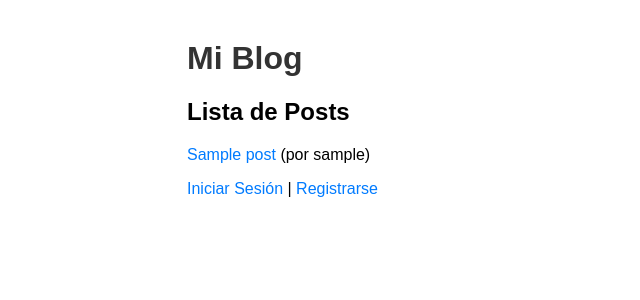
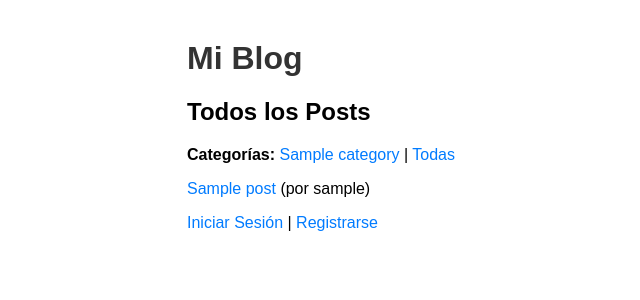
Before and after one commit to Ditract/blog-django, a Django app: page /blog/ in a window 1280 px wide. Shown: the top 300 px of the page, without its empty margins (53-693 px from the left). Run offline with Django 5.2, Linux system fonts and the light colour scheme; tables that the repository leaves empty hold one stand-in row (values such as "Sample post").

Commit message:
add categories

```diff
--- a/blog/forms.py
+++ b/blog/forms.py
@@ -4,4 +4,7 @@ from blog.models import Post
 class PostForm(forms.ModelForm):
     class Meta:
         model = Post
-        fields = ['titulo','contenido']
+        fields = ['titulo','contenido', 'categorias']
+        widgets = {
+            'categorias': forms.CheckboxSelectMultiple(),
+        }
--- a/blog/models.py
+++ b/blog/models.py
@@ -2,11 +2,20 @@ from django.contrib.auth.models import User
 from django.db import models
 
 # Create your models here.
+
+class Category(models.Model):
+    nombre = models.CharField(max_length=100)
+    descripcion = models.TextField(blank=True)
+
+    def __str__(self):
+        return self.nombre
+
 class Post(models.Model):
     titulo = models.CharField(max_length=200)
     contenido = models.TextField()
     fecha = models.DateTimeField(auto_now_add=True)
     autor = models.ForeignKey(User, on_delete=models.CASCADE)
+    categorias = models.ManyToManyField(Category, related_name='posts', blank=True)
 
 
     def __str__(self):
--- a/blog/templates/blog/lista_posts.html
+++ b/blog/templates/blog/lista_posts.html
@@ -1,7 +1,16 @@
 {% extends 'blog/base.html' %}
-{% block title %}Lista de Posts{% endblock %}
+{% block title %}{{ titulo }}{% endblock %}
 {% block content %}
-    <h2>Lista de Posts</h2>
+    <h2>{{ titulo }}</h2>
+
+    <!-- Enlaces a categorías -->
+    <p><strong>Categorías:</strong>
+    {% for categoria in categorias %}
+        <a href="{% url 'posts_por_categoria' categoria.id %}">{{ categoria.nombre }}</a> |
+    {% endfor %}
+    <a href="{% url 'lista_posts' %}">Todas</a>
+    </p>
+
     <ul>
         {% for post in posts %}
             <li>
@@ -16,6 +25,7 @@
             <li>No hay posts disponibles.</li>
         {% endfor %}
     </ul>
+
     {% if user.is_authenticated %}
         <a href="{% url 'crear_post' %}">Crear nuevo post</a> |
         <form method="post" action="{% url 'logout' %}" style="display: inline;">
--- a/blog/urls.py
+++ b/blog/urls.py
@@ -1,9 +1,9 @@
-from django.shortcuts import redirect
-from django.urls import path, include
+from django.urls import path
 from . import views
 
 urlpatterns = [
     path('', views.lista_posts, name='lista_posts'),
+    path('categoria/<int:categoria_id>/', views.lista_posts, name='posts_por_categoria'),
     path('<int:pk>/', views.detalle_post, name='detalle_post'),
     path('nuevo/', views.crear_post, name='crear_post'),
     path('editar/<int:pk>/', views.editar_post, name='editar_post'),
--- a/blog/views.py
+++ b/blog/views.py
@@ -2,16 +2,32 @@ from django.http import HttpResponse
 from django.shortcuts import render, redirect, get_object_or_404
 from django.contrib.auth.forms import UserCreationForm
 from django.contrib.auth.decorators import login_required
-from .models import Post
+from .models import Post, Category
 from .forms import PostForm
 
-def lista_posts(request):
+
+def lista_posts(request, categoria_id=None):
     posts = Post.objects.all()
-    return render(request, 'blog/lista_posts.html', {'posts': posts})
+    categorias = Category.objects.all()
+
+    if categoria_id:
+        categoria = get_object_or_404(Category, id=categoria_id)
+        posts = posts.filter(categorias=categoria)
+        titulo = f'Posts en {categoria.nombre}'
+    else:
+        titulo = 'Todos los Posts'
+
+    return render(request, 'blog/lista_posts.html', {
+        'posts': posts,
+        'categorias': categorias,
+        'titulo': titulo,
+    })
+
 
 def detalle_post(request, pk):
     post = get_object_or_404(Post, id=pk)
     return render(request, 'blog/detalle_post.html', {'post': post})
+
 
 @login_required
 def crear_post(request):
@@ -21,10 +37,12 @@ def crear_post(request):
             post = form.save(commit=False)
             post.autor = request.user
             post.save()
+            form.save_m2m()  # Guarda la relación ManyToMany después de save()
             return redirect('lista_posts')
     else:
         form = PostForm()
     return render(request, 'blog/crear_post.html', {'form': form})
+
 
 @login_required
 def editar_post(request, pk):
@@ -40,6 +58,7 @@ def editar_post(request, pk):
         form = PostForm(instance=post)
     return render(request, 'blog/editar_post.html', {'form': form})
 
+
 @login_required
 def eliminar_post(request, pk):
     post = get_object_or_404(Post, id=pk)
@@ -50,6 +69,7 @@ def eliminar_post(request, pk):
         return redirect('lista_posts')
     return render(request, 'blog/eliminar_post.html', {'post': post})
 
+
 def register(request):
     if request.method == 'POST':
         form = UserCreationForm(request.POST)
--- a/config/settings.py
+++ b/config/settings.py
@@ -121,9 +121,9 @@ STATIC_URL = 'static/'
 
 DEFAULT_AUTO_FIELD = 'django.db.models.BigAutoField'
 
-# Media (si usarás ImageField luego)
+
 MEDIA_URL = '/media/'
 MEDIA_ROOT = BASE_DIR / 'media'
 
 LOGIN_REDIRECT_URL = '/blog/'
-LOGOUT_REDIRECT_URL = '/accounts/login/'  # O '/blog/' si quieres ir directo a la lista de posts
+LOGOUT_REDIRECT_URL = '/accounts/login/'
```
Also changed, not shown: blog/admin.py (+11 -2 lines), blog/templates/blog/detalle_post.html (+7 -0 lines).
